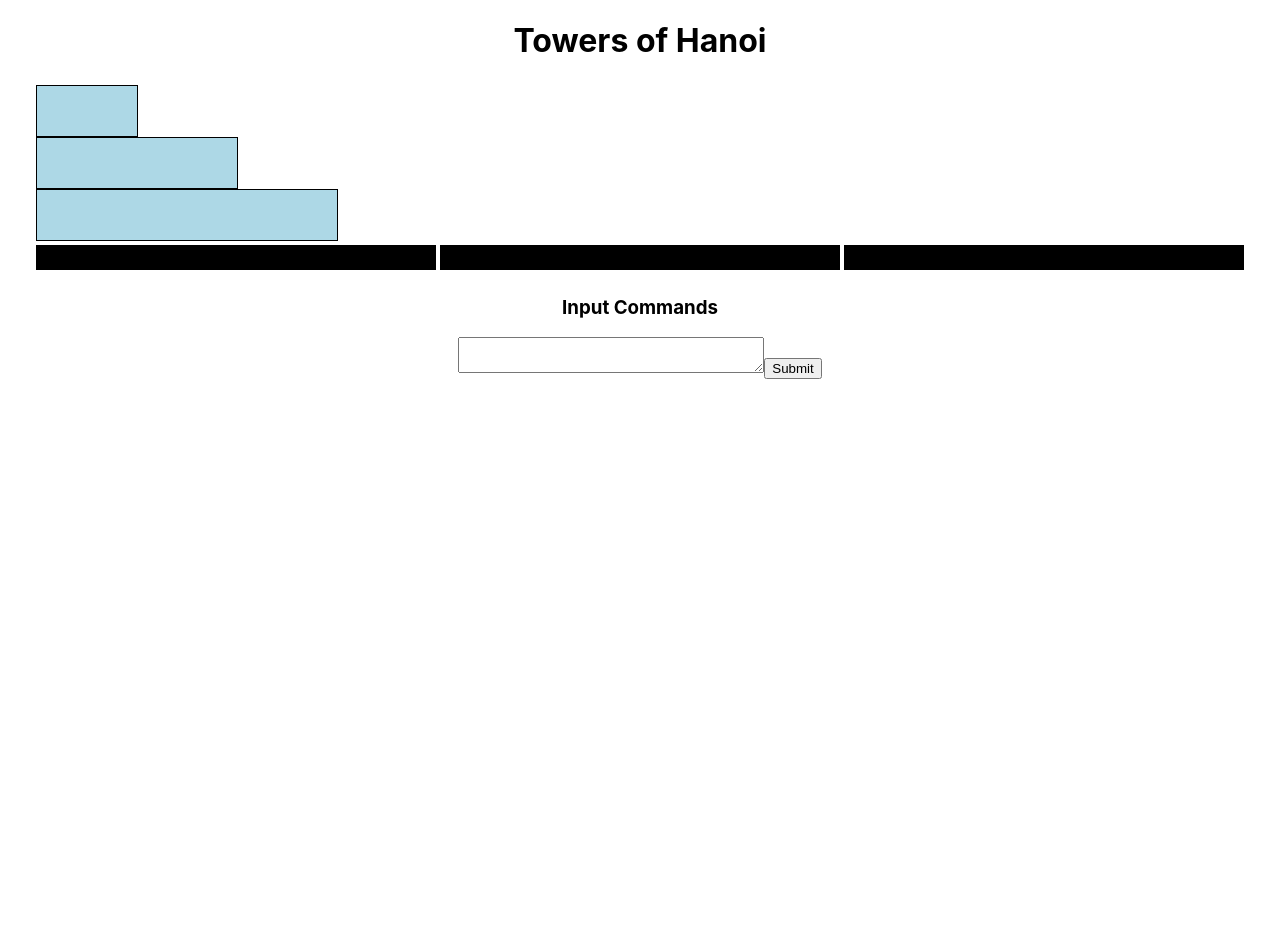
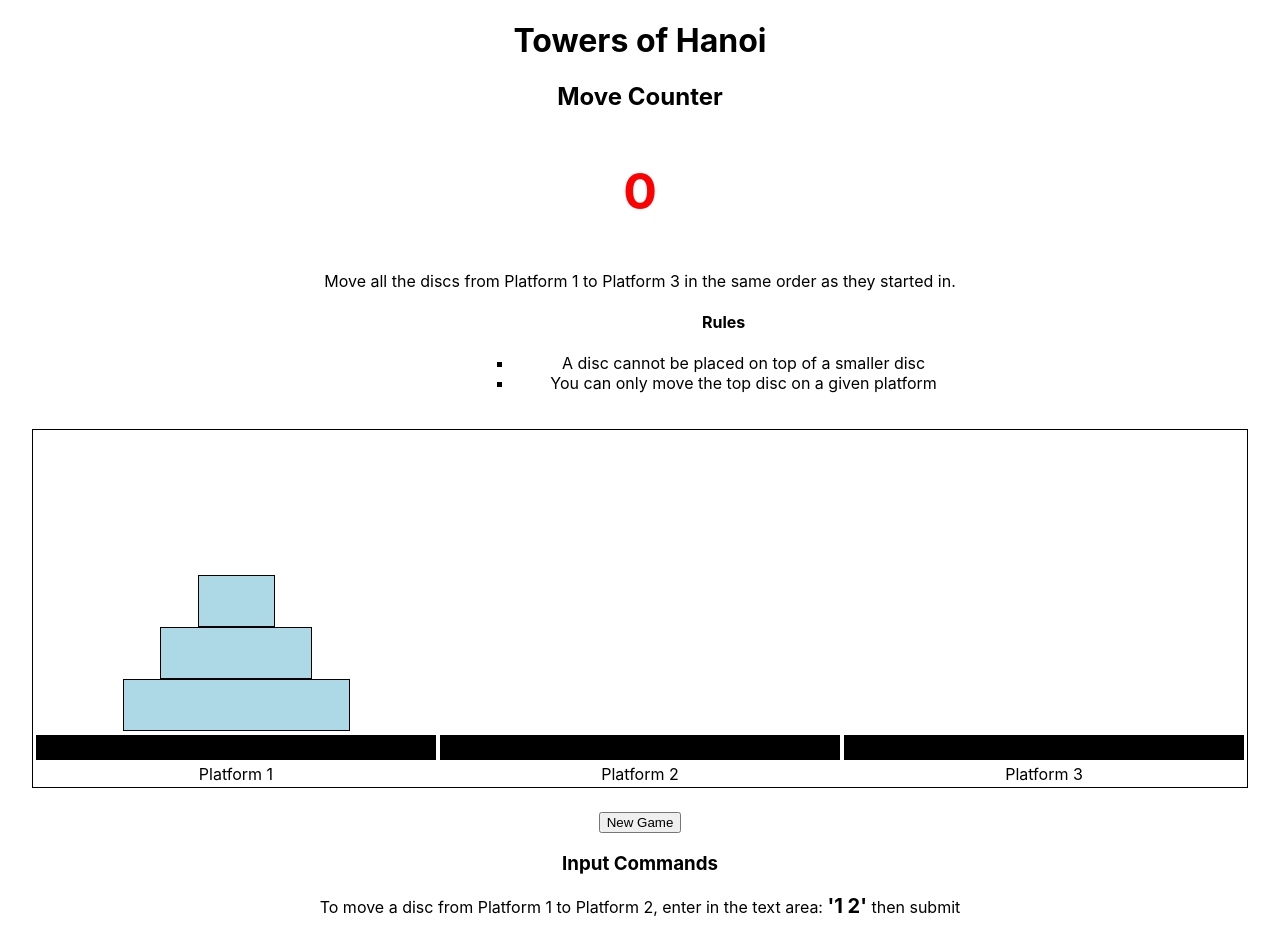
Before and after one commit to willjorey/Towers-of-Hanoi, a React (Create React App) app: page / in a window 1280 px wide. Shown: the top 932 px of the page. Before the commit the page ends 800 px from the top, so only its background shows below. Built offline with nearby package versions, Linux system fonts and the light colour scheme.

Commit message:
fixed th gui of the discs and board

```diff
--- a/src/App.css
+++ b/src/App.css
@@ -1,16 +1,26 @@
 .App {
   text-align: center;
+  margin-bottom: 200px;
 }
 
 #board {
   display: inline-block;
+  margin-top: 20px;
 
 }
-#platform {
+
+table{
+  border: 1px solid black
 }
 
 #disc{
   height: 50px;
-  background-color: lightblue;
   border: 1px solid black;
+  width: 50%;
+  margin: 0 auto;
 }
+
+
+td{
+  vertical-align: bottom;
+}
--- a/src/App.js
+++ b/src/App.js
@@ -9,6 +9,7 @@ class App extends Component {
       board: [[],[],[]],
       num_discs: 3,
       moves: 0,
+      error: '',
     }
   }
 
@@ -24,54 +25,55 @@ class App extends Component {
   }
 
   initializeGame = () =>{
-    let disc1 = new Disc(3), disc2 = new Disc(2), disc3 = new Disc(1);
-    var list = [...this.state.board];
-    list[0].push(disc1);
-    list[0].push(disc2);
-    list[0].push(disc3);
+    var list = [[],[],[]];
+    for ( let i = 0; i < this.state.num_discs; i++){
+      list[0].push(new Disc(this.state.num_discs - i));
+    }
     this.setState({
       board: list,
       input: '',
+      moves: 0,
     })
   };
 
-  moveDisc = (disc_index, p1, p2) =>{
-    //disc_index is the index of the disc we're moving from the p1
+  new_moveDisc = (p1, p2) =>{
     // p1 is the list of discs contiaining  the disc we want to move
     // p2 is the destination platform of the disc we're moving
 
-    // Check if we can move the disc. ie no other disc is on top
-    if( p1[disc_index + 1] != null)
-      console.log("can't move disc");
-    else{
-      console.log('movable');
-      // Check the disc size of the platform we're moving too
-
-      // No discs on platform
-      var disc = p1[disc_index];
+    if (p1.length !== 0 ){
+    // No discs on platform
       if(p2.length === 0){
         p2.push(p1.pop())
       //At least one disc on platform, commpare sizes if the moving piece is bigger then can't move else move it
       }else{
+        var disc = p1[p1.length - 1]
         if(disc.size > p2[p2.length - 1].size){
-          console.log('Disc too big to move')
+          this.setState({
+            error:'Disc too big to move'
+          });
         }else{
           p2.push(p1.pop());
         }
       }
     }
-    console.log(this.state.board)
-
+    this.setState({
+      board: this.state.board
+    })
+  }
+  onClickCol = (index) => {
+    this.setState({
+      from: index
+    })
   }
 
   renderDiscs = (list) =>{
-    console.log(list)
     var copy = list.slice().reverse()
     return(
       <div id='platform'>
         {copy.map((disc,i) =>{
           return(
-            <div key={i} id='disc' style={{width: disc.size * 100}}>
+            <div id='disc-container' key={i}>
+              <div  id='disc' style={{backgroundColor: 'lightblue' , width: disc.size * 75}}/>
             </div>
             )
         })}
@@ -88,21 +90,34 @@ class App extends Component {
   execute = () =>{
     let arr = this.state.input.split(" ");
     let board = this.state.board;
-    console.log(arr);
-    this.moveDisc(arr[0], board[arr[1]], board[arr[2]]);
+    if (arr[1]!== undefined && arr[0] !== undefined){
+      let p1 = board[arr[0] - 1];
+      let p2 = board[arr[1] - 1]
+      this.new_moveDisc(p1 , p2);
+    }
     this.setState({
-      input: ''
+      moves: this.state.moves + 1,
     })
+
   }
 
   render() {
     return (
       <div className="App">
         <h1>Towers of Hanoi</h1>
+        <h2>Move Counter <p style={{fontSize: '50px', color: 'red'}}>{this.state.moves} </p> </h2>
+        <p>Move all the discs from Platform 1 to Platform 3 in the same order as they started in.</p>
+        <div style={{width:'500px', marginLeft:'37%'}}>
+          <h4>Rules</h4>
+          <ul style={{listStyleType: 'square'}}>
+            <li>A disc cannot be placed on top of a smaller disc</li>
+            <li>You can only move the top disc on a given platform</li>
+          </ul>
+        </div>
         <div id='board'>
             <table>
               <tbody>
-              <tr>
+              <tr id='one' style={{height: '300px'}}>
                 <td>{this.renderDiscs(this.state.board[0])}</td>
                 <td>{this.renderDiscs(this.state.board[1])}</td>
                 <td>{this.renderDiscs(this.state.board[2])}</td>
@@ -112,14 +127,26 @@ class App extends Component {
                 <td><div style={{width:'400px', height: '25px', backgroundColor: 'black'}}/></td>
                 <td><div style={{width:'400px', height: '25px', backgroundColor: 'black'}}/></td>
               </tr>
+              <tr>
+                <td>Platform 1</td>
+                <td>Platform 2</td>
+                <td>Platform 3</td>
+              </tr>
               </tbody>
             </table>
         </div>
         <br/>
+        <button style={{marginTop: '20px'}}onClick={this.initializeGame}>New Game</button>
+        <br/>
         <h3>Input Commands</h3>
-        <textarea style={{width: '300px'}} type='text' onChange={this.inputChange}/>
-        <input type='submit' value='Submit' onClick={() => this.execute()}/>
-      </div>
+        <p>To move a disc from Platform 1 to Platform 2, enter in the text area: <b style={{fontSize: '20px'}}>'1 2'</b>  then submit</p>
+        <div>
+          <textarea style={{ height: '20px', width: '300px'}} type='text' onChange={this.inputChange}/>
+          <input type='submit' value='Submit' onClick={() => this.execute()}/>
+        </div>
+        <br/>
+        <h2 style={{color: 'red'}}>{this.state.error}</h2>
+        </div>
     );
   }
 }
```
